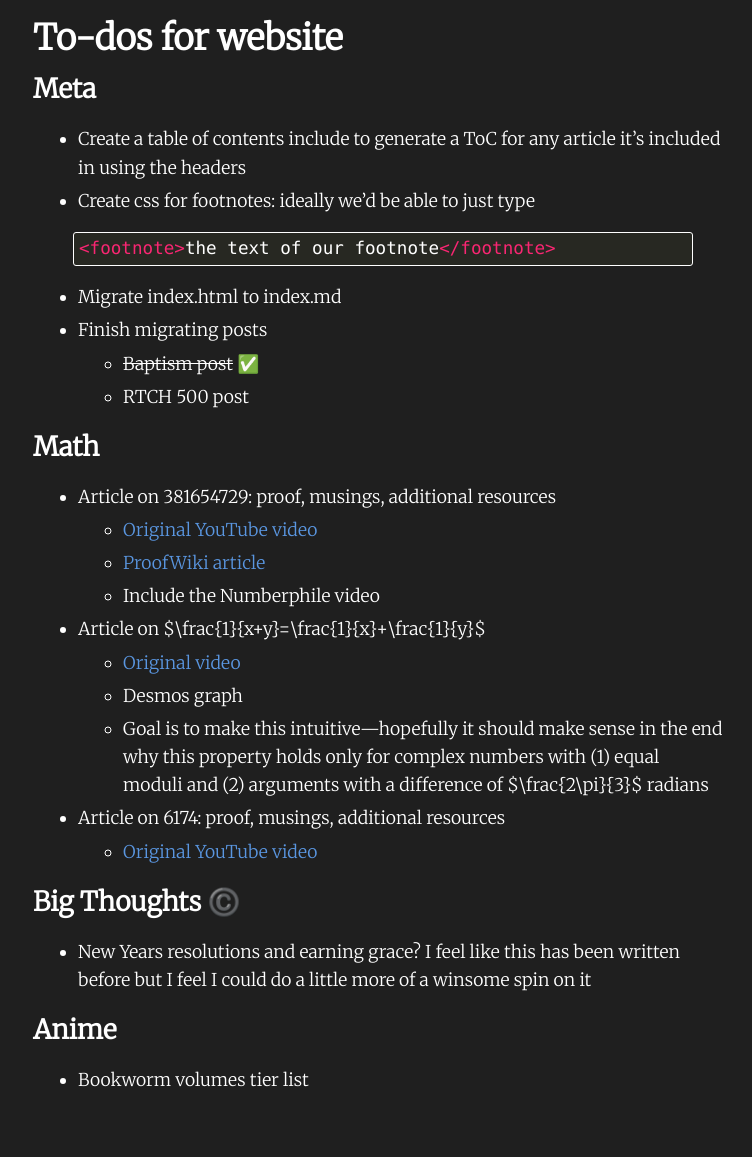
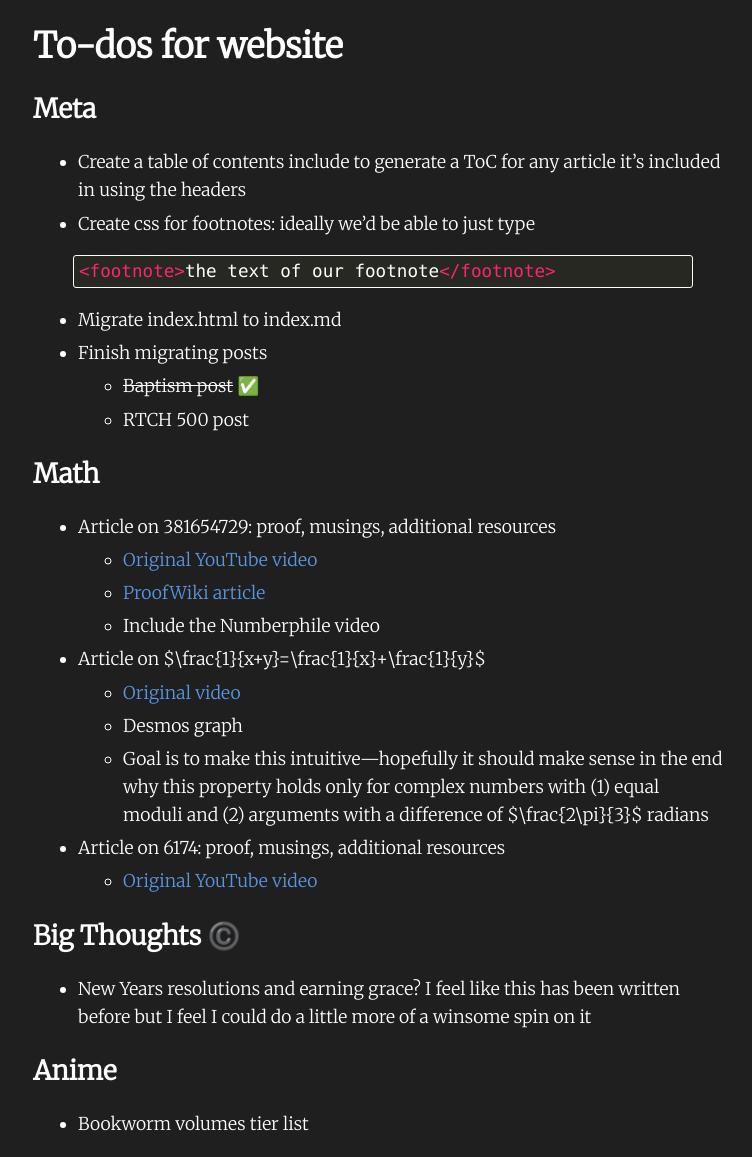
Before and after one commit to sleepminusminus/sleepminusminus.github.io, a Jekyll site: the page built from TODO.md, in a window 1280 px wide. Shown: the whole page, without its empty margins (257-1009 px from the left). Built offline with Jekyll 4.4.1, drawn with Linux system fonts in a browser that asks for light colours; our own code applies the rules of GitHub Pages for plain Markdown files; before the commit the page ends 1113 px from its top, so only the background shows below that.

Commit message:
Reformat CSS to give h1/h2 more spacing

```diff
--- a/_sass/main.scss
+++ b/_sass/main.scss
@@ -15,8 +15,12 @@ main {
     position: relative;
 }
 
-h1, h2 {
-    line-height: 1.6rem;
+h1 {
+    line-height: 2.5rem;
+}
+
+h2 {
+    line-height: 2rem;
 }
 
 a {
```
